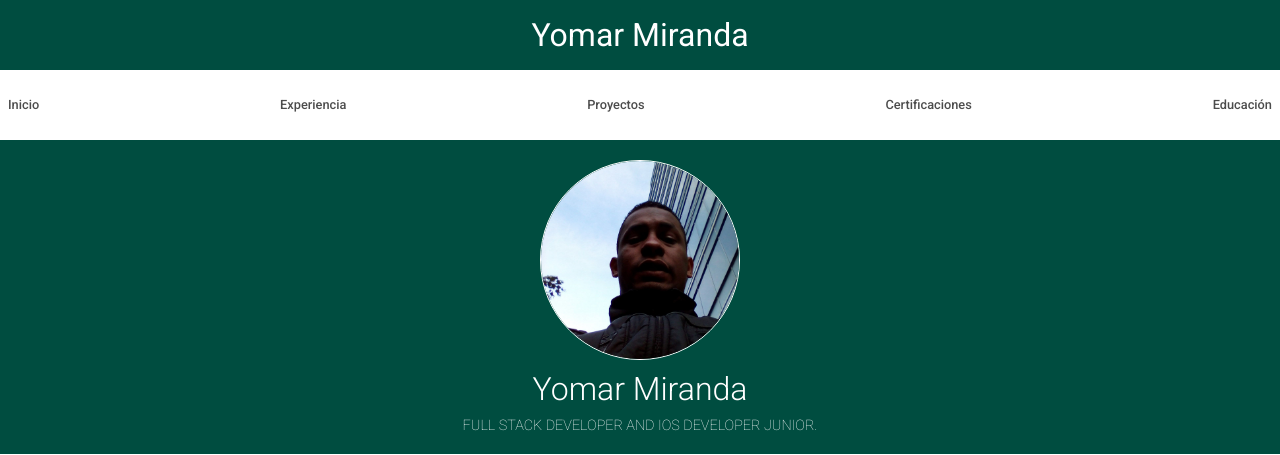
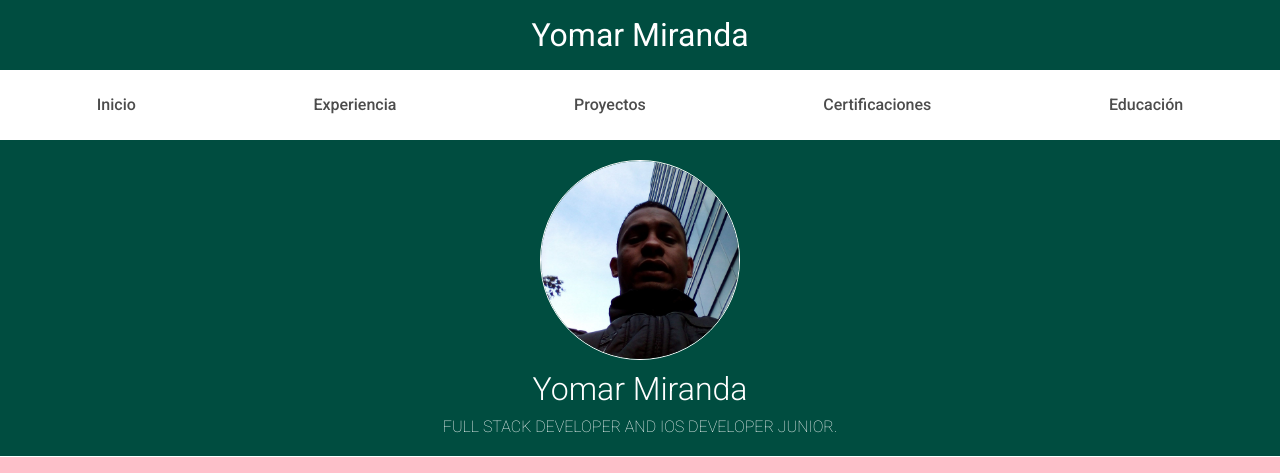
Before and after one commit to yomar-dev/cv, a plain HTML site: page index.html in a window 1280 px wide. Shown: the top 473 px of the page. Drawn offline with Linux system fonts and the light colour scheme.

```diff
--- a/css/style.css
+++ b/css/style.css
@@ -83,7 +83,6 @@ img{
 	font-size: .9em;
 	font-weight: 200;
 	text-align: center;
-	width: 80%;
 	text-transform: uppercase;
 }
 
@@ -162,8 +161,16 @@ footer .redes{
 }
 
 @media screen and (min-width: 480px) {
-	.footer{
-		background: purple;
+	.menu ul{
+		justify-content: space-around;
+	}
+
+	.menu ul li{
+		font-size: 1em;
+	}
+
+	.intro-descripcion{
+		font-size: 1em;
 	}
 }
 
```
